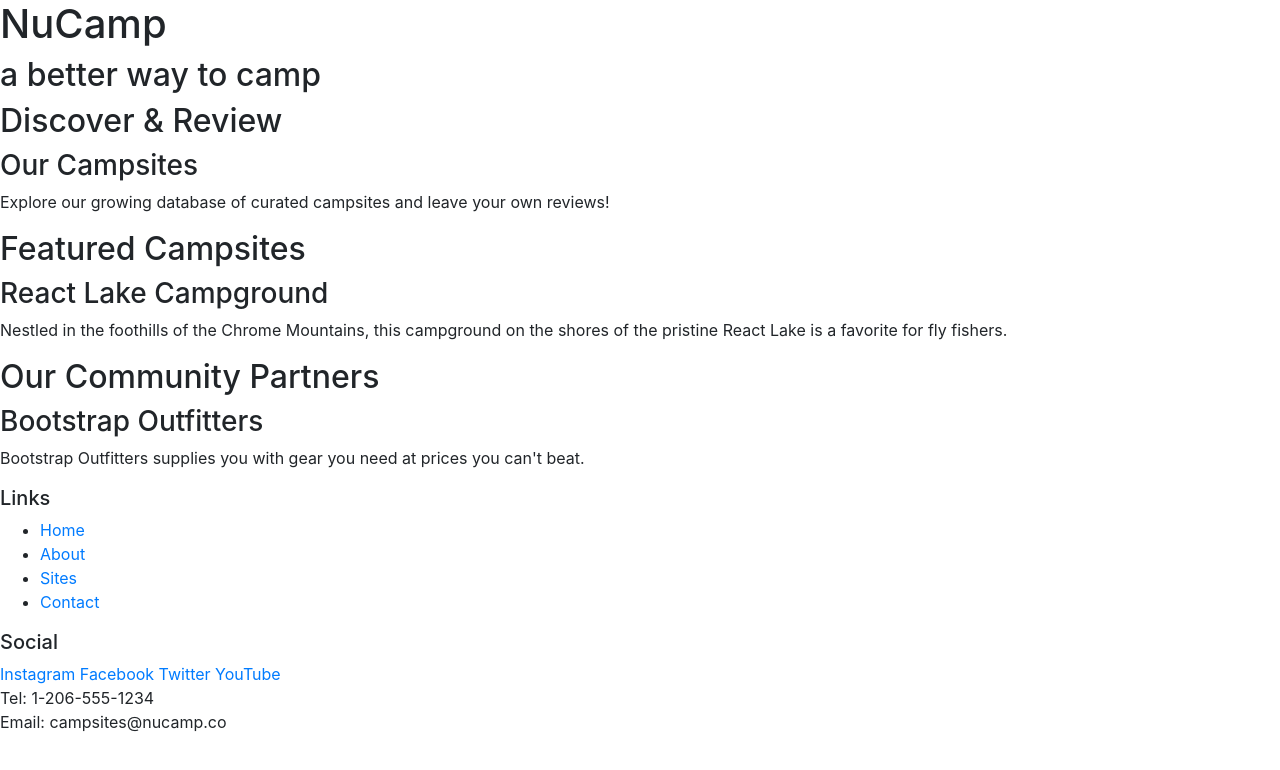
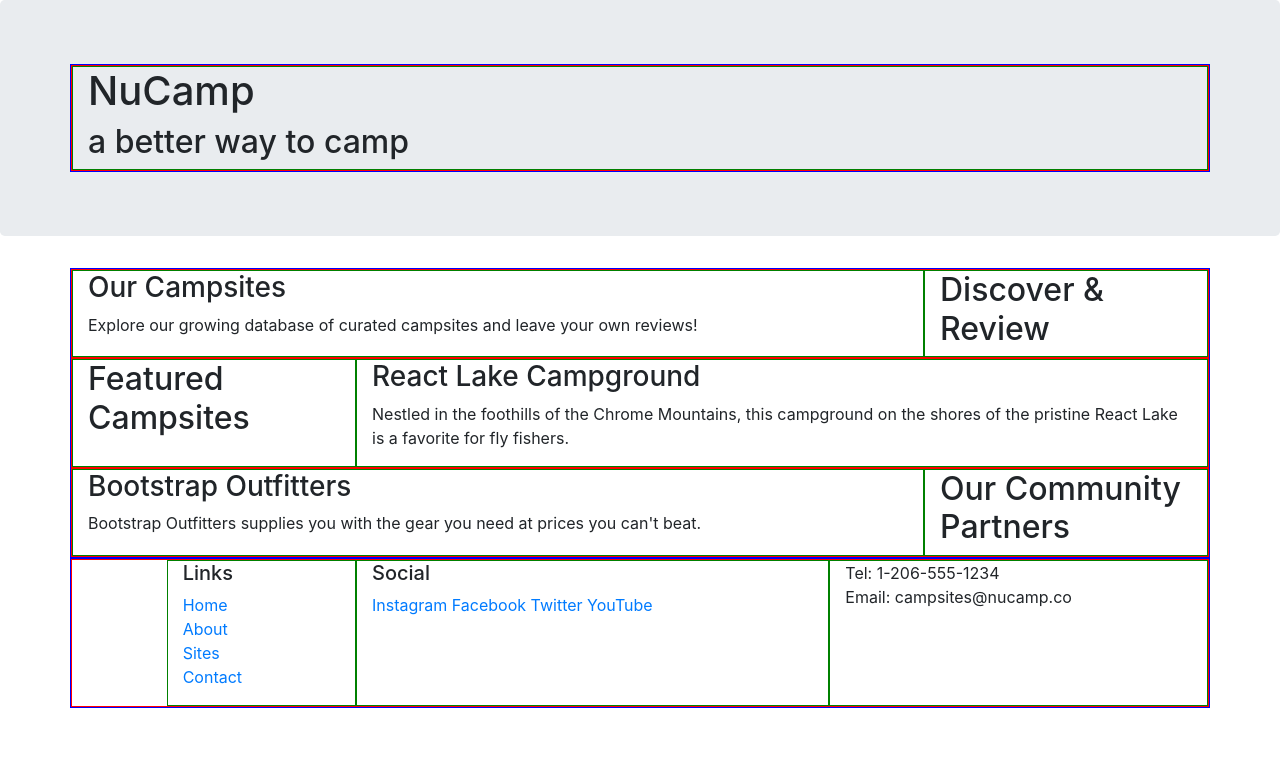
Before and after one commit to mahamed81/Bootstrap, a website: page index.html in a window 1280 px wide. Drawn offline with nearby package versions, Linux system fonts and the light colour scheme.

Commit message:
modified the index.html file

```diff
--- a/index.html
+++ b/index.html
@@ -10,56 +10,101 @@
     <link rel="stylesheet" href="node_modules/bootstrap/dist/css/bootstrap.min.css" />
 
     <title>NuCamp: A Better Way To Camp</title>
+
+    <style>
+        .container{
+            border: 1px solid blue;
+        }
+        .row {
+            border: 1px solid red;
+        }
+        .row div{
+            border: 1px solid green;
+
+        }
+    </style>
+
 </head>
 
 <body>
 
-    <header>
-        <div>
+    <header class="jumbotron">
+        <div class="container">
+            <!-- Row 1 -->
+            <div class="row">
+                <div class="col">
                     <h1>NuCamp</h1>
                     <h2>a better way to camp</h2>
                 </div>
+            </div>
     </header>
+    <main>
 
-    <div>
+    </main>
+        <div class="container">
+              <!-- Row 2 -->
+              <div class="row">
+                <div class="col-sm-4 order-sm-last col-md-3">
                     <h2>Discover & Review</h2>
+                </div>
+                <div class="col">
                     <h3>Our Campsites</h3>
                     <p>Explore our growing database of curated campsites and leave your own reviews!</p>
                 </div>
-
-    <div>
+            </div>
+            <!-- Row 3 -->
+            <div class="row">
+                <div class="col-sm-4 col-md-3">
                     <h2>Featured Campsites</h2>
+                </div>
+                <div class="col">
                     <h3>React Lake Campground</h3>
                     <p>Nestled in the foothills of the Chrome Mountains, this campground on the shores of the pristine React Lake is a favorite for fly fishers.</p>
                 </div>
-
-    <div>
-        <h2>Our Community Partners</h2>
-        <h3>Bootstrap Outfitters</h3>
-        <p>Bootstrap Outfitters supplies you with gear you need at prices you can't beat.</p>
             </div>
 
+            <!-- Row 4 -->
+            <div class="row">
+                <div class="col-sm-4 order-sm-last col-md-3">
+                    <h2>Our Community Partners</h2>
+                </div>
+                <div class="col">
+                    <h3>Bootstrap Outfitters</h3>
+                    <p>Bootstrap Outfitters supplies you with the gear you need at prices you can't beat.</p>
+                </div>
+            </div>
+        </div>
+        </div>
+
+    </main>
+
+
     <footer>
-        <div>
+        <div class="container">
+            <div class="row">
+                <div class="col-4 col-sm-2 offset-1">
                     <h5>Links</h5>
-            <ul>
+                    <ul class="list-unstyled">
                         <li><a href="#">Home</a></li>
                         <li><a href="#">About</a></li>
                         <li><a href="#">Sites</a></li>
                         <li><a href="#">Contact</a></li>
                     </ul>
                 </div>
-        <div>
+                <div class="col-6 col-sm-5">
                     <h5>Social</h5>
                     <a href="http://instagram.com/">Instagram</a>
                     <a href="http://facebook.com/">Facebook</a>
                     <a href="http://twitter.com/">Twitter</a>
                     <a href="http://youtube.com/">YouTube</a>
                 </div>
-        <div>
+                <div class="col-2 col-sm-4">
                     Tel: 1-206-555-1234<br />
                     Email: campsites@nucamp.co
                 </div>
+            </div>
+        </div>
+
     </footer>
 
     <!-- jQuery must come first, then Popper.js, then the Bootstrap JavaScript plugins.-->
```
Lines whose indentation alone changed are shown as unchanged.
